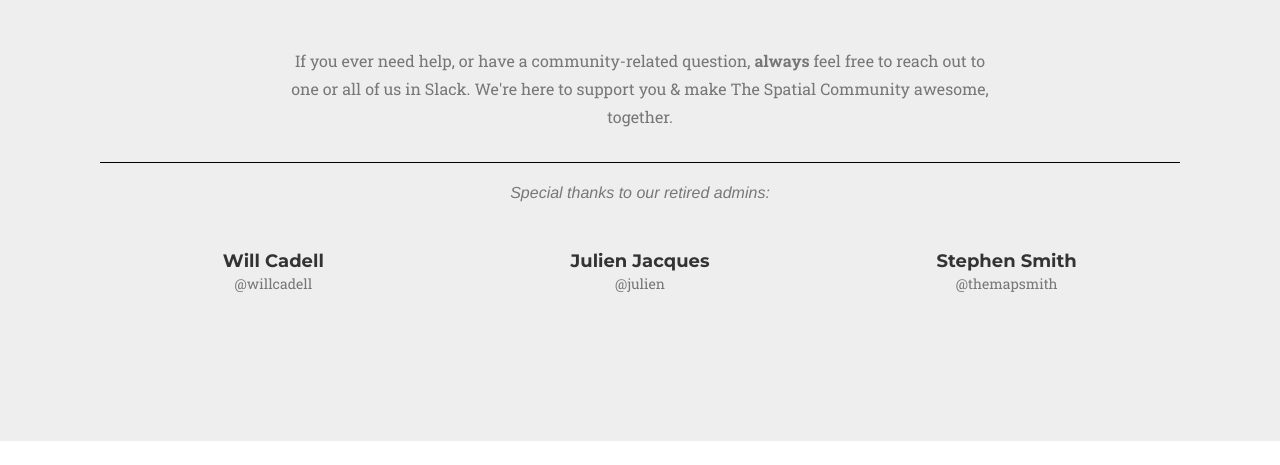
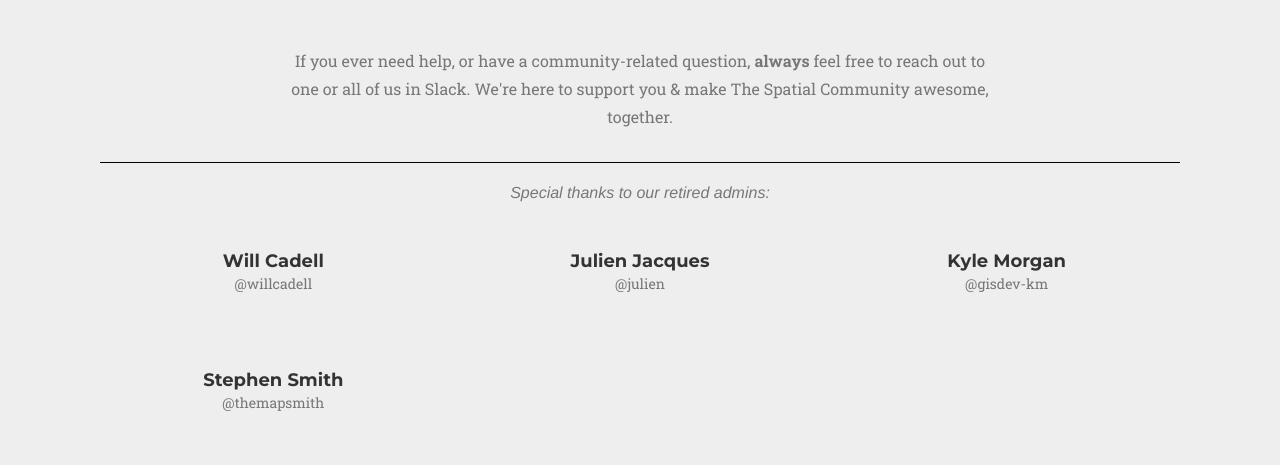
Before and after one commit to TheSpatialCommunity/TheSpatialCommunity.github.io, a website: page index.html in a window 1280 px wide. Shown: the part 5680-6145 px from the top of the page. Drawn offline with nearby package versions, Linux system fonts and the light colour scheme; a web font is replaced by a local one.

Commit message:
Add Kyle as former admin.

```diff
--- a/index.html
+++ b/index.html
@@ -538,6 +538,12 @@
                 </div>
                 <div class="col-sm-4">
                     <div class="team-member">
+                        <h4>Kyle Morgan</h4>
+                        <p class="text-muted">@gisdev-km</p>
+                    </div>
+                </div>
+                <div class="col-sm-4">
+                    <div class="team-member">
                         <h4>Stephen Smith</h4>
                         <p class="text-muted">@themapsmith</p>
                     </div>
```
